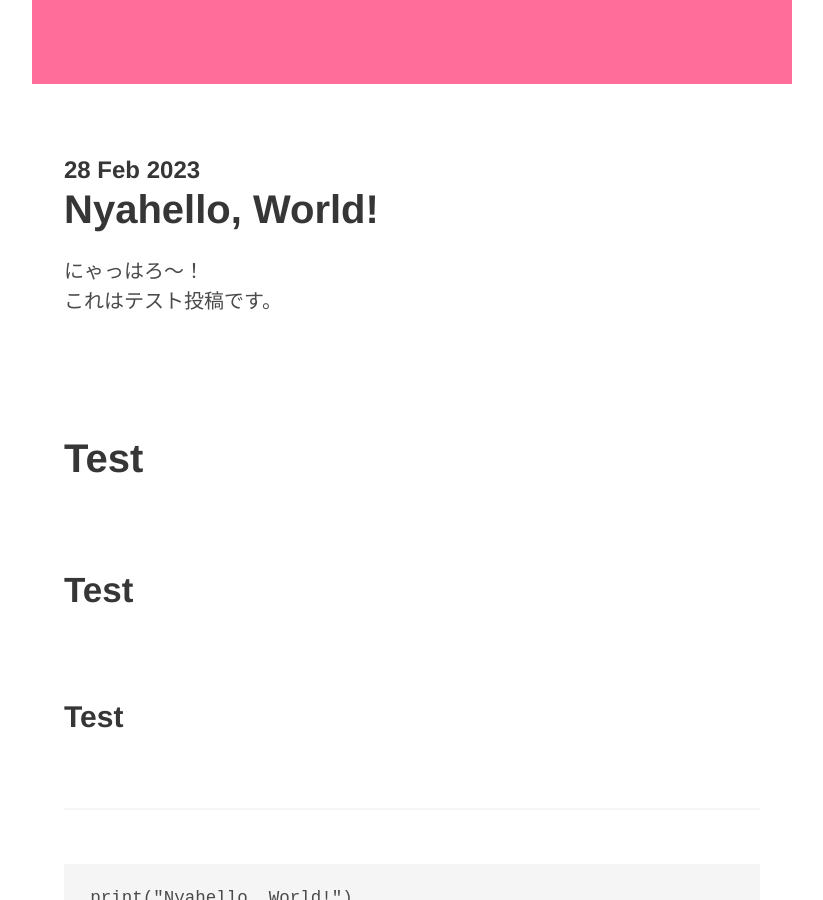
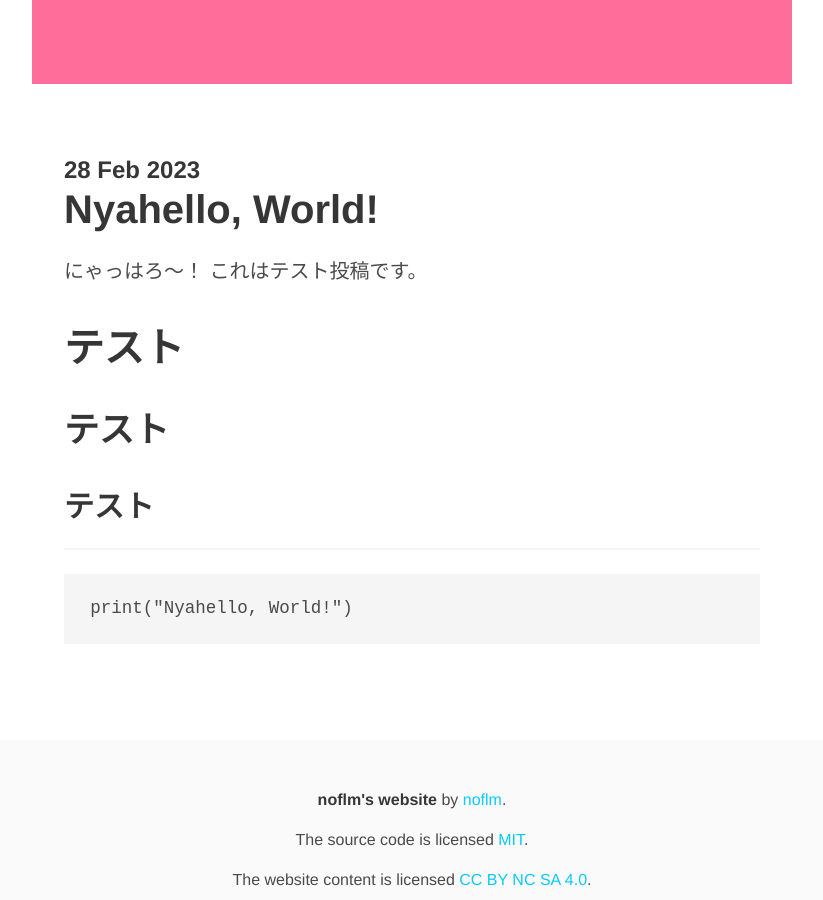
Before and after one commit to noflm/noflm.cc, a Jekyll site: the page built from _posts/2023-02-28-nyahello-world.md, in a window 1280 px wide and 900 px high, scrolled down 448 px. Shown: the whole window, without its empty margins (228-1051 px from the left). Built offline with Jekyll 4.4.1, drawn with Linux system fonts in a browser that asks for light colours.

Commit message:
fix br code

````diff
--- a/_layouts/post.html
+++ b/_layouts/post.html
@@ -22,7 +22,7 @@ layout: default
             <div class="content is-medium">
               <h2 class="subtitle is-4">{{ page.date | date_to_string }}</h2>
               <h1 class="title">{{ page.title }}</h1>
-              {{ content | newline_to_br }}
+              {{ content }}
             </div>
           </div>
         </div>
--- a/_posts/2023-02-28-nyahello-world.md
+++ b/_posts/2023-02-28-nyahello-world.md
@@ -8,9 +8,9 @@ share_description: これはテスト投稿です。
 にゃっはろ～！
 これはテスト投稿です。
 
-# Test
-## Test
-### Test
+# テスト
+## テスト
+### テスト
 ---
 ```python
 print("Nyahello, World!")
````
